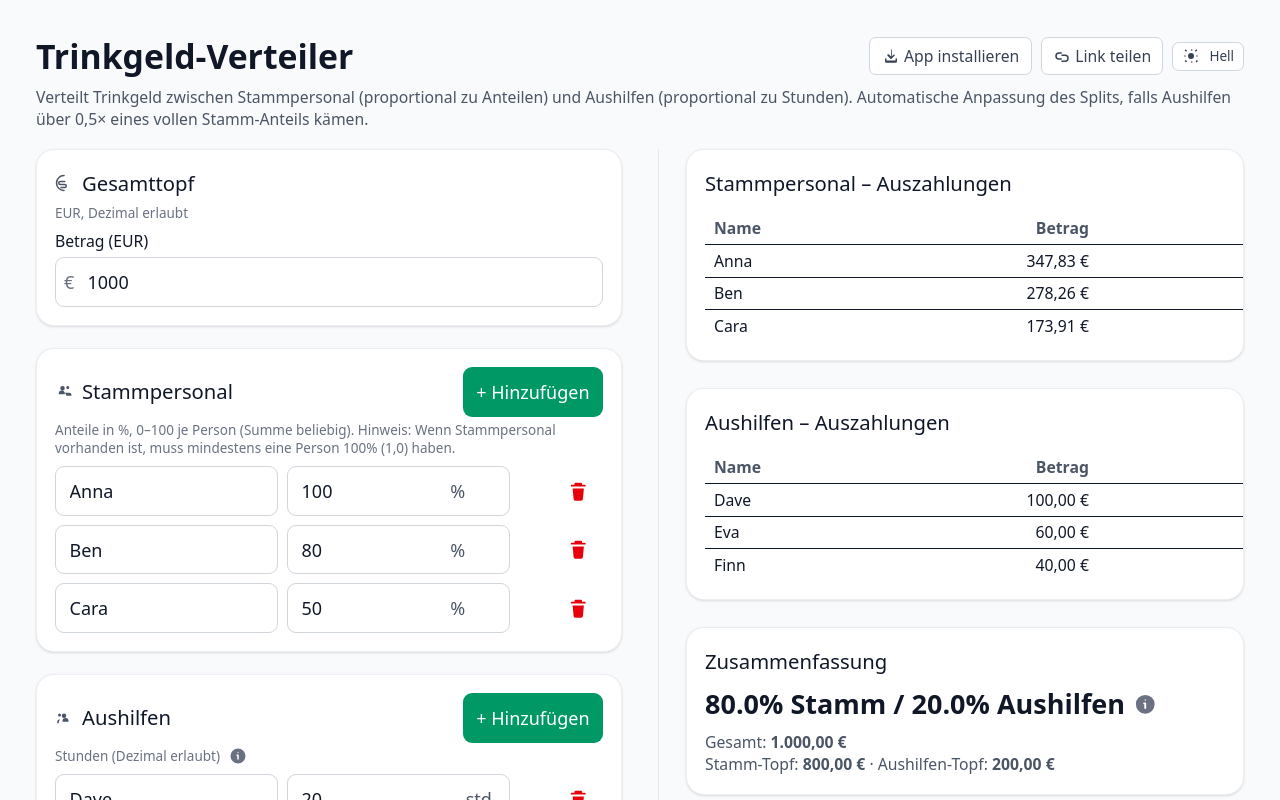
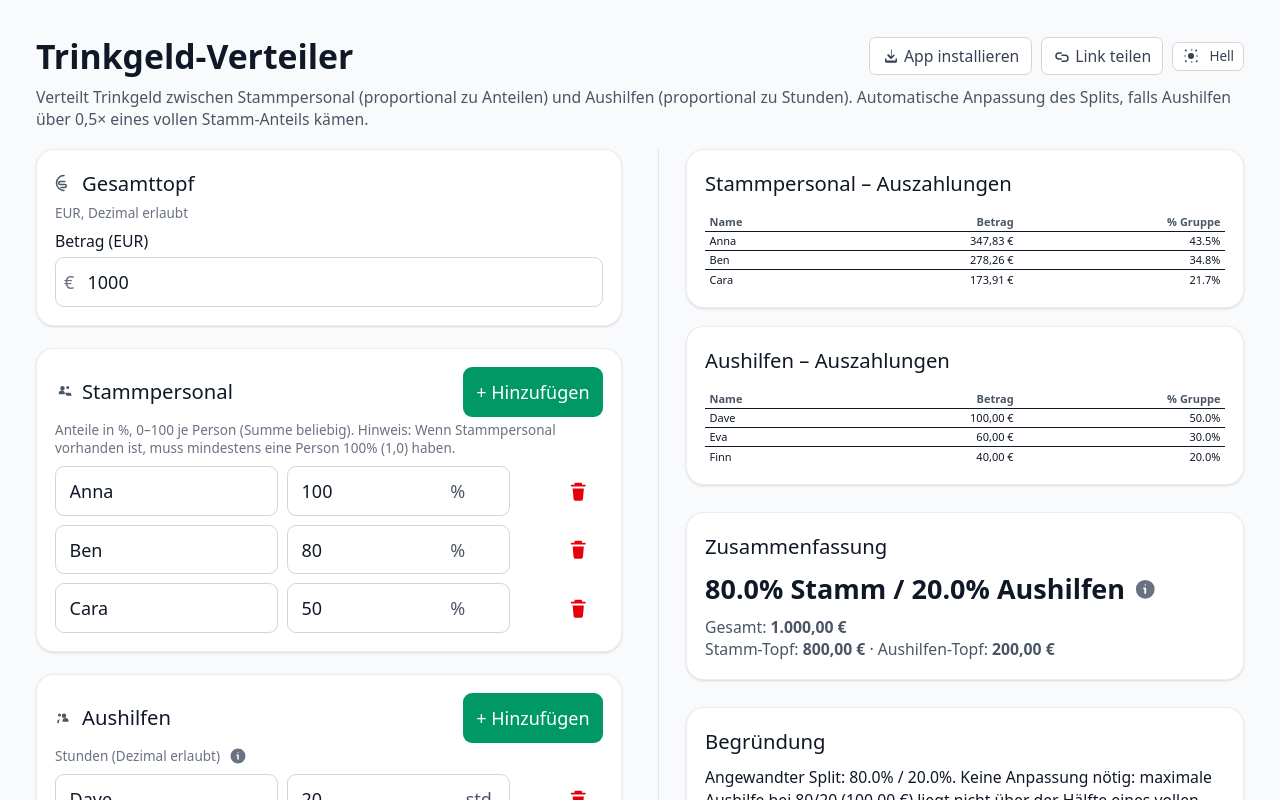
Before and after one commit to gorferma/trinkgeld-verteiler, a React (Vite) app: page / in a window 1280 px wide. Shown: the top 800 px of the page. Built offline with nearby package versions, Linux system fonts and the light colour scheme.

Commit message:
tweak(desktop): compress payout tables — smaller font, tighter cell padding, remove min-widths; avoid inner scrolling

```diff
--- a/src/App.tsx
+++ b/src/App.tsx
@@ -828,23 +828,23 @@ export default function App() {
     {/* Right column – results + summary + explanation */}
   <div className="space-y-6 md:pl-6 md:border-l md:border-gray-200 dark:md:border-gray-800">
 
-          <div className="grid grid-cols-1 gap-6">
+          <div className="grid grid-cols-1 gap-4">
             <div className="bg-white dark:bg-gray-900 rounded-2xl shadow p-4 border border-gray-200/70 dark:border-gray-800 overflow-x-auto">
               <h3 className="text-lg font-medium mb-3">Stammpersonal – Auszahlungen</h3>
-              <table className="w-full text-sm table-auto min-w-[28rem] md:min-w-[32rem] lg:min-w-[36rem]">
+              <table className="w-full table-auto text-[13px] md:text-[12px] lg:text-[11px] leading-tight">
                 <thead>
                   <tr className="text-left text-gray-600">
-                    <th className="py-1 px-2 break-words">Name</th>
-                    <th className="py-1 px-2 text-right">Betrag</th>
-                    <th className="py-1 px-2 text-right">% Gruppe</th>
+                    <th className="py-0.5 px-1 break-words">Name</th>
+                    <th className="py-0.5 px-1 text-right">Betrag</th>
+                    <th className="py-0.5 px-1 text-right">% Gruppe</th>
                   </tr>
                 </thead>
                 <tbody>
                   {results.staffRows.map(r => (
                     <tr key={r.id} className="border-t">
-                      <td className="py-1 px-2 break-words">{r.name || '—'}</td>
-                      <td className="py-1 px-2 text-right whitespace-nowrap">{formatMoney(r.amount)}</td>
-                      <td className="py-1 px-2 text-right whitespace-nowrap">{(r.percentOfGroup*100).toFixed(1)}%</td>
+                      <td className="py-0.5 px-1 break-words">{r.name || '—'}</td>
+                      <td className="py-0.5 px-1 text-right whitespace-nowrap">{formatMoney(r.amount)}</td>
+                      <td className="py-0.5 px-1 text-right whitespace-nowrap">{(r.percentOfGroup*100).toFixed(1)}%</td>
                     </tr>
                   ))}
                 </tbody>
@@ -852,20 +852,20 @@ export default function App() {
             </div>
             <div className="bg-white dark:bg-gray-900 rounded-2xl shadow p-4 border border-gray-200/70 dark:border-gray-800 overflow-x-auto">
               <h3 className="text-lg font-medium mb-3">Aushilfen – Auszahlungen</h3>
-              <table className="w-full text-sm table-auto min-w-[28rem] md:min-w-[32rem] lg:min-w-[36rem]">
+              <table className="w-full table-auto text-[13px] md:text-[12px] lg:text-[11px] leading-tight">
                 <thead>
                   <tr className="text-left text-gray-600">
-                    <th className="py-1 px-2 break-words">Name</th>
-                    <th className="py-1 px-2 text-right">Betrag</th>
-                    <th className="py-1 px-2 text-right">% Gruppe</th>
+                    <th className="py-0.5 px-1 break-words">Name</th>
+                    <th className="py-0.5 px-1 text-right">Betrag</th>
+                    <th className="py-0.5 px-1 text-right">% Gruppe</th>
                   </tr>
                 </thead>
                 <tbody>
                   {results.helperRows.map(r => (
                     <tr key={r.id} className="border-t">
-                      <td className="py-1 px-2 break-words">{r.name || '—'}</td>
-                      <td className="py-1 px-2 text-right whitespace-nowrap">{formatMoney(r.amount)}</td>
-                      <td className="py-1 px-2 text-right whitespace-nowrap">{(r.percentOfGroup*100).toFixed(1)}%</td>
+                      <td className="py-0.5 px-1 break-words">{r.name || '—'}</td>
+                      <td className="py-0.5 px-1 text-right whitespace-nowrap">{formatMoney(r.amount)}</td>
+                      <td className="py-0.5 px-1 text-right whitespace-nowrap">{(r.percentOfGroup*100).toFixed(1)}%</td>
                     </tr>
                   ))}
                 </tbody>
```
